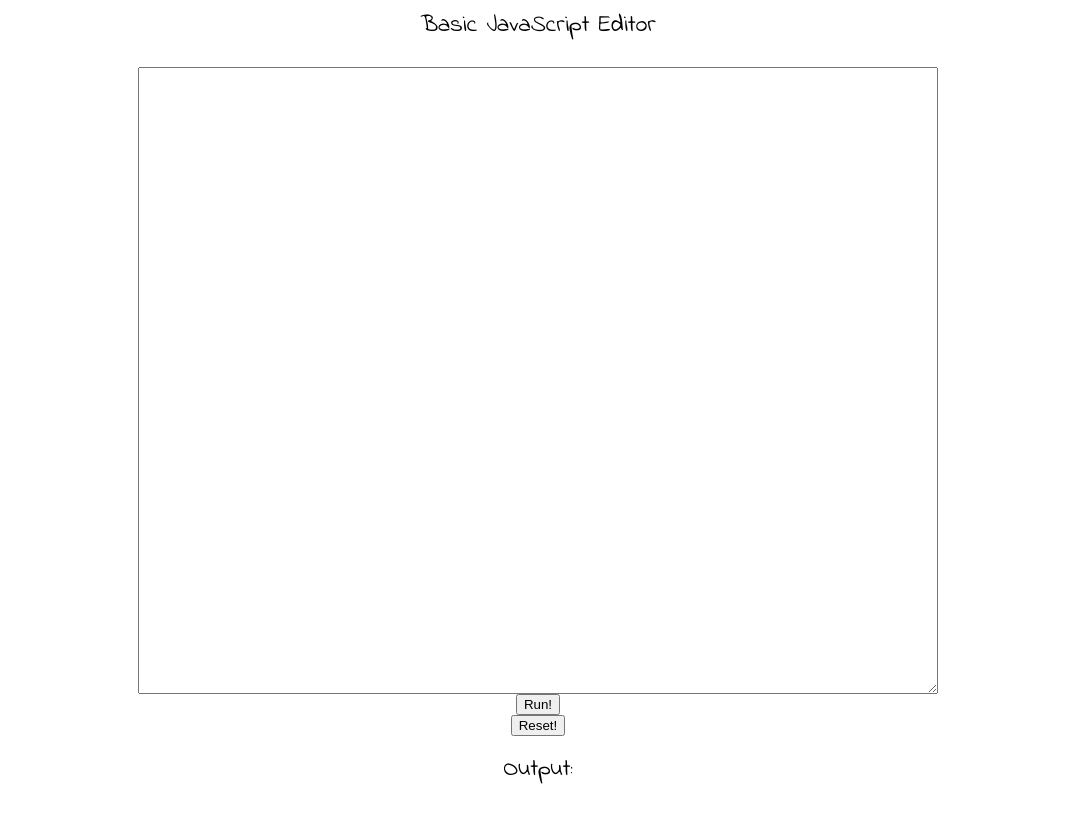
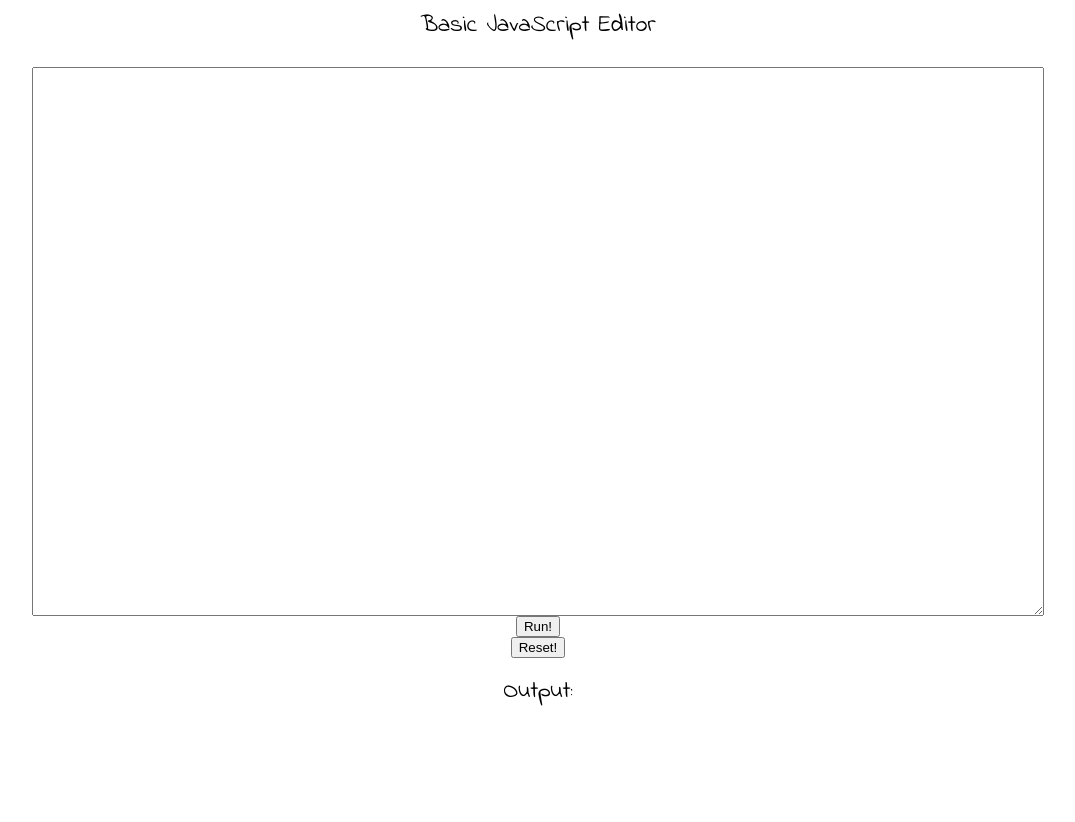
Before and after one commit to Zac1164/learnMaze, a plain HTML site: page editor.html in a window 1280 px wide. Shown: the whole page, without its empty margins (102-1177 px from the left). After the commit the page ends 800 px from the top, so only its background shows below. Drawn offline with nearby package versions, Linux system fonts and the light colour scheme.

Commit message:
Update editor.html

```diff
--- a/editor.html
+++ b/editor.html
@@ -10,11 +10,11 @@
     </head>
     <body>
         <center>
-            <div id = "container" style = "width: 1000px; margin: 0 auto;">
+            <div id = "container" style = "width: 100%; margin: 0 auto;">
 
                 <div style = 'font-size: 24px'>Basic JavaScript Editor</div><br />
                 <form>
-                    <textarea id = "commandsBox" name = "textbox" style = "width: 80%; height: 80%"></textarea>
+                    <textarea id = "commandsBox" name = "textbox" style = "width: 80%; height: 70%"></textarea>
                     <br />
                     <center>
                             <button type = "button" onclick = "executeCommand(document.getElementsByName('textbox')[0].value);">Run!</button>
```
